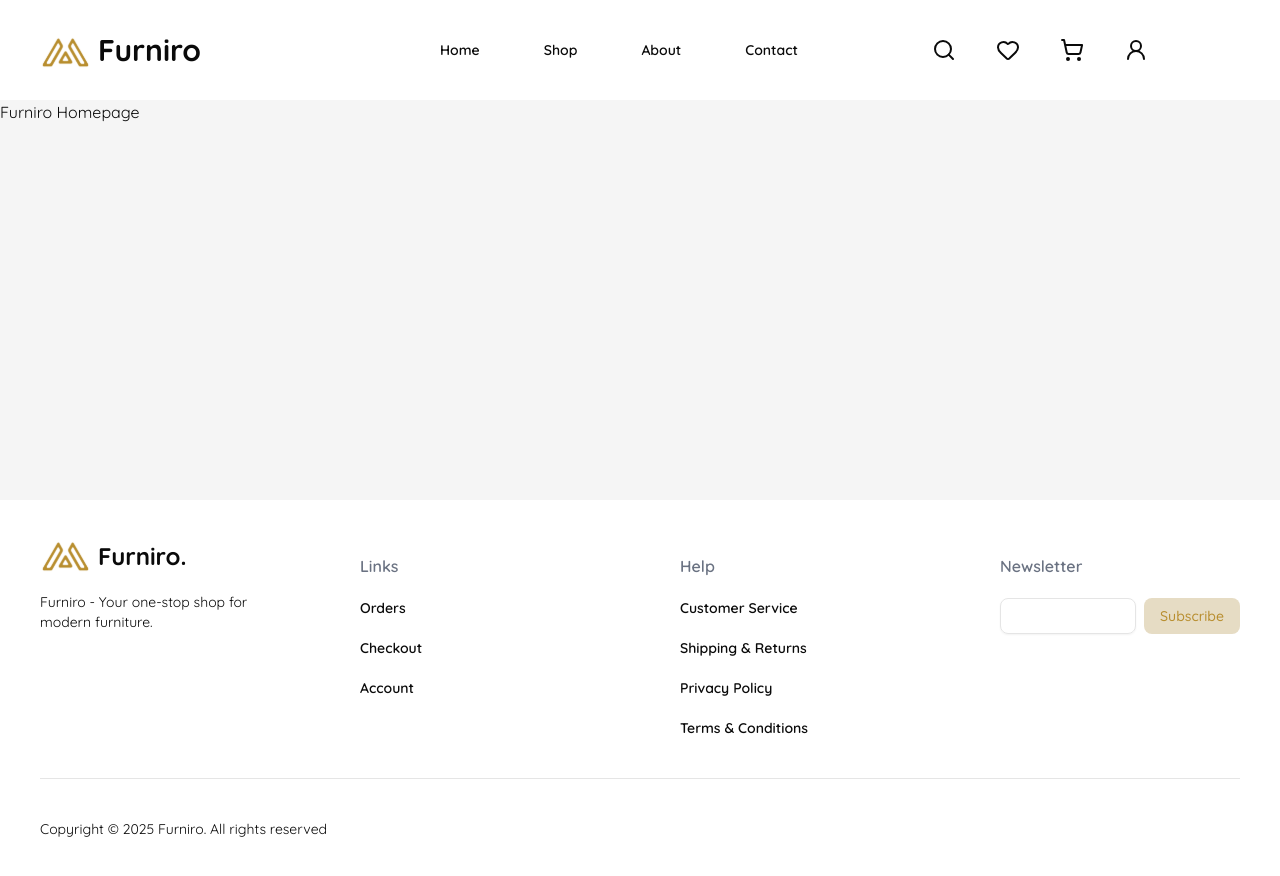
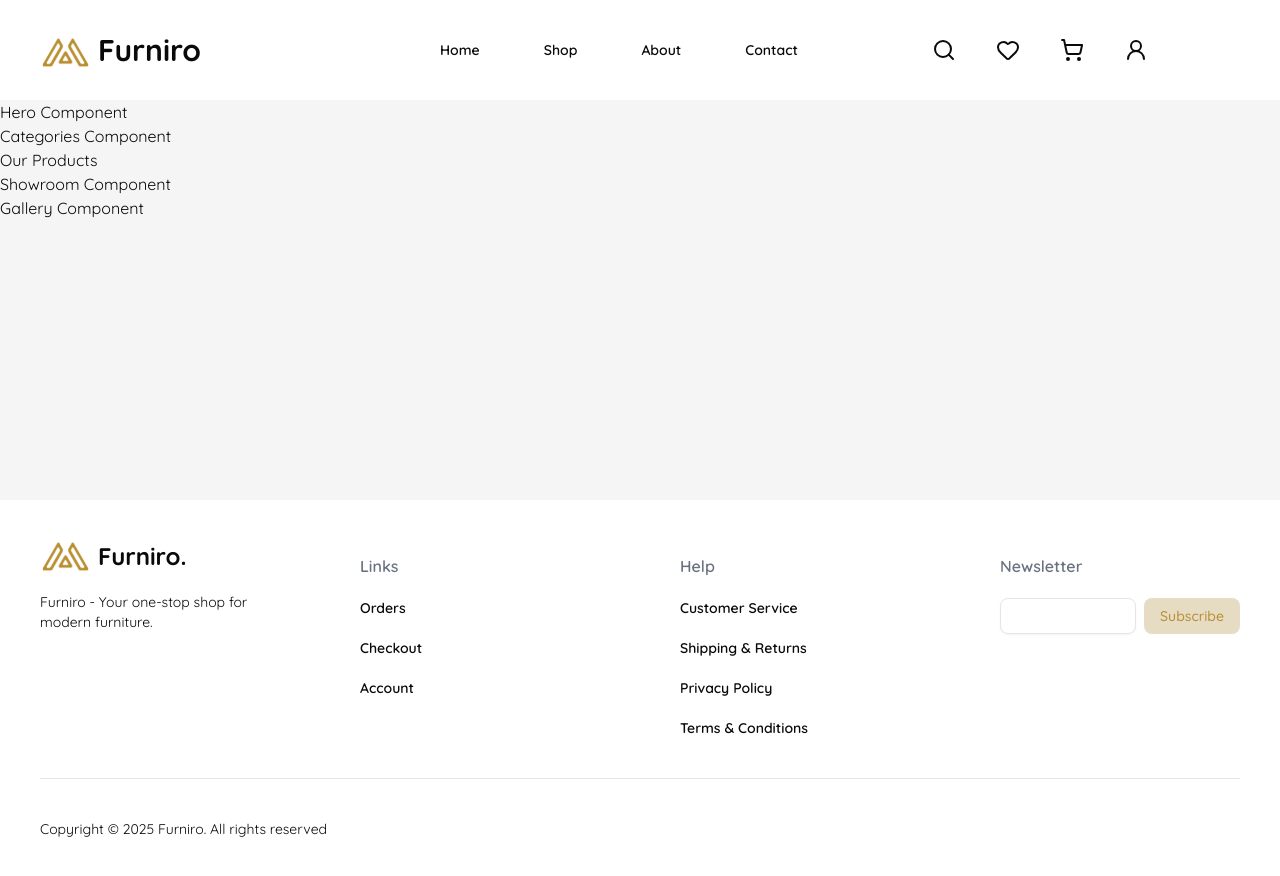
Before and after one commit to bentleyminwa/furniture_ecommerce, a Next.js app: page / in a window 1280 px wide. Shown: the top 876 px of the page. Built offline with nearby package versions, Linux system fonts and the light colour scheme.

Commit message:
Add Home page components: Hero, Categories, ProductsOverview, Showroom, and Gallery

```diff
--- a/app/page.tsx
+++ b/app/page.tsx
@@ -1,7 +1,19 @@
+import {
+  Categories,
+  Gallery,
+  Hero,
+  ProductsOverview,
+  Showroom,
+} from '@/components/pages/home';
+
 export default function Home() {
   return (
-    <main>
-      <h1>Furniro Homepage</h1>
-    </main>
+    <>
+      <Hero />
+      <Categories />
+      <ProductsOverview />
+      <Showroom />
+      <Gallery />
+    </>
   );
 }
--- /dev/null
+++ b/components/pages/home/categories.tsx
@@ -0,0 +1,7 @@
+export default function Categories() {
+  return (
+    <div>
+      <h1>Categories Component</h1>
+    </div>
+  );
+}
--- /dev/null
+++ b/components/pages/home/gallery.tsx
@@ -0,0 +1,7 @@
+export default function Gallery() {
+  return (
+    <div>
+      <h1>Gallery Component</h1>
+    </div>
+  );
+}
--- /dev/null
+++ b/components/pages/home/hero.tsx
@@ -0,0 +1,7 @@
+export default function Hero() {
+  return (
+    <div>
+      <h1>Hero Component</h1>
+    </div>
+  );
+}
--- /dev/null
+++ b/components/pages/home/index.ts
@@ -0,0 +1,7 @@
+import Categories from './categories';
+import Gallery from './gallery';
+import Hero from './hero';
+import ProductsOverview from './products-overview';
+import Showroom from './showroom';
+
+export { Categories, Gallery, Hero, ProductsOverview, Showroom };
--- /dev/null
+++ b/components/pages/home/products-overview.tsx
@@ -0,0 +1,7 @@
+export default function ProductsOverview() {
+  return (
+    <div>
+      <h1>Our Products</h1>
+    </div>
+  );
+}
--- /dev/null
+++ b/components/pages/home/showroom.tsx
@@ -0,0 +1,7 @@
+export default function Showroom() {
+  return (
+    <div>
+      <h1>Showroom Component</h1>
+    </div>
+  );
+}
```
